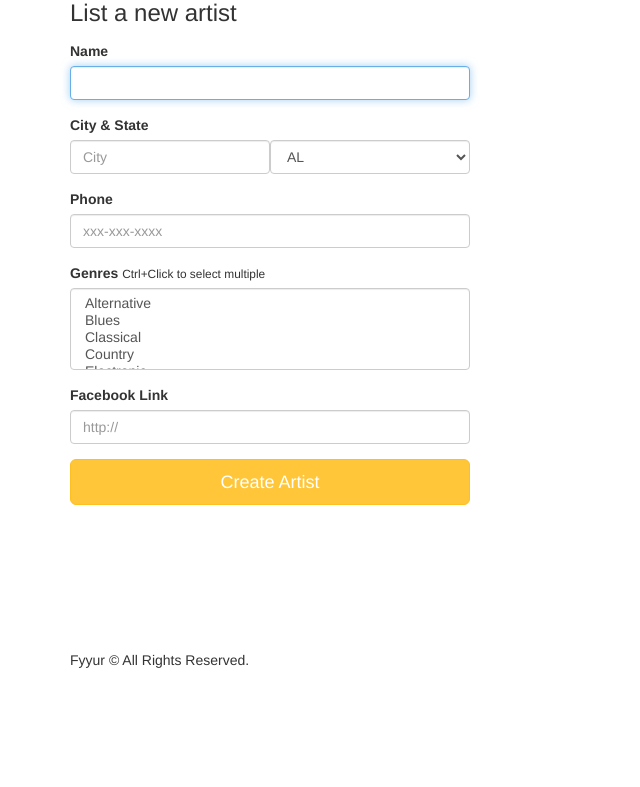
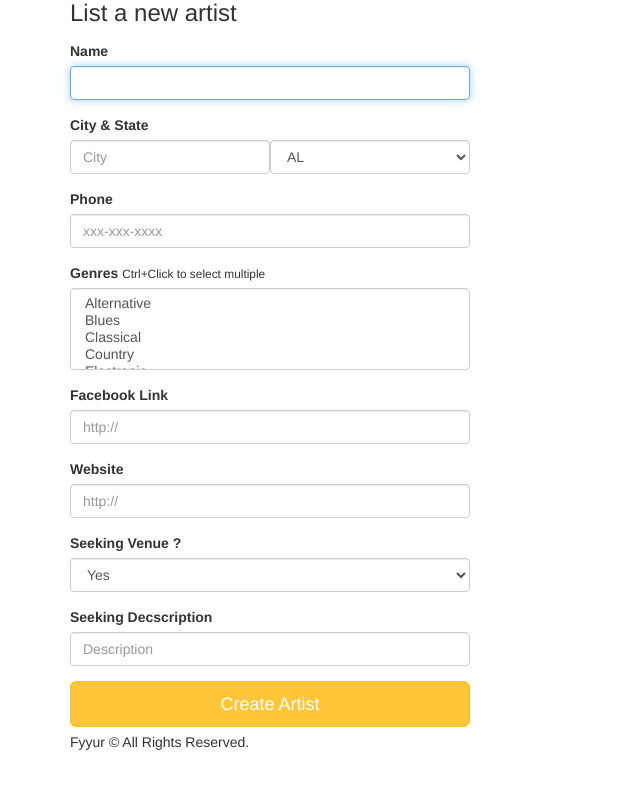
Before and after one commit to vibhu88/fsnd-fyyur, a Flask app: page /artists/create in a window 1280 px wide. Shown: the part 95-882 px from the top of the page, without its empty margins (0-640 px from the left). Before the commit the page ends 763 px from the top, so only its background shows below. Run offline with Flask 2, Linux system fonts and the light colour scheme; some libraries are stand-ins or nearby versions.

Commit message:
Updated post review comments 2 from udacity

```diff
--- a/app.py
+++ b/app.py
@@ -2,73 +2,34 @@
 # Imports
 #----------------------------------------------------------------------------#
 
+import sys
 import json
 import dateutil.parser
 import babel
-from flask import Flask, render_template, request, Response, flash, redirect, url_for
-from flask_moment import Moment
-from flask_sqlalchemy import SQLAlchemy
+from flask import (
+Flask,
+render_template,
+request,
+Response,
+flash,
+redirect,
+url_for)
 import logging
 from logging import Formatter, FileHandler
 from flask_wtf import Form
 from forms import *
+from models import *
 from flask_migrate import Migrate
+from flask_moment import Moment
+from flask_sqlalchemy import SQLAlchemy
 from datetime import datetime
+from flasgger import Swagger
 
 #----------------------------------------------------------------------------#
 # App Config.
 #----------------------------------------------------------------------------#
 
-app = Flask(__name__)
-moment = Moment(app)
-app.config.from_object('config')
-db = SQLAlchemy(app)
-migrate = Migrate(app, db)
-
-#----------------------------------------------------------------------------#
-# Models.
-#----------------------------------------------------------------------------#
-
-class Venue(db.Model):
-    __tablename__ = 'Venue'
-
-    id = db.Column(db.Integer, primary_key=True)
-    name = db.Column(db.String)
-    city = db.Column(db.String(120))
-    state = db.Column(db.String(120))
-    address = db.Column(db.String(120))
-    phone = db.Column(db.String(120))
-    genres= db.Column(db.String(120))
-    image_link = db.Column(db.String(500))
-    facebook_link = db.Column(db.String(120))
-    seeking_talent = db.Column(db.Boolean())
-    seeking_description = db.Column(db.String(500))
-    website = db.Column(db.String(120))
-    shows = db.relationship('Show', backref='venue', cascade="all, delete-orphan", lazy=True)
-
-class Artist(db.Model):
-    __tablename__ = 'Artist'
-
-    id = db.Column(db.Integer, primary_key=True)
-    name = db.Column(db.String)
-    city = db.Column(db.String(120))
-    state = db.Column(db.String(120))
-    phone = db.Column(db.String(120))
-    genres = db.Column(db.String(120))
-    image_link = db.Column(db.String(500))
-    facebook_link = db.Column(db.String(120))
-    seeking_venue = db.Column(db.Boolean())
-    seeking_description = db.Column(db.String(500))
-    website = db.Column(db.String(120))
-    shows = db.relationship('Show', backref='artist', cascade="all, delete-orphan", lazy=True)
-
-class Show(db.Model):
-    __tablename__ = 'Show'
-
-    id = db.Column(db.Integer, primary_key=True)
-    venue_id = db.Column(db.Integer, db.ForeignKey('Venue.id'), nullable = False)
-    artist_id = db.Column(db.Integer, db.ForeignKey('Artist.id'), nullable = False)
-    start_time = db.Column(db.DateTime, nullable = False )
+Swagger (app)
 
 #----------------------------------------------------------------------------#
 # Filters.
@@ -98,24 +59,18 @@ def index():
 
 @app.route('/venues')
 def venues():
-  all_areas=Venue.query.distinct('city', 'state').all()
-  data=[]
-  for sp_area in all_areas:
-    venue_info=[]
-    all_venue_in_sp_area=Venue.query.filter(Venue.city == sp_area.city, Venue.state == sp_area.state).all()
-    for sp_venue in all_venue_in_sp_area:
-      venue_dict={
-        'id': sp_venue.id,
-        'name': sp_venue.name,
-        'num_upcoming_shows': Show.query.filter(Show.venue_id == sp_venue.id, Show.start_time >= datetime.now()).count()
-      }
-      venue_info.append(venue_dict)
-    venues= {
-      'city': sp_area.city,
-      'state': sp_area.state,
-      'venues': venue_info
-    }
-    data.append(venues)
+  data = []
+  venues = Venue.query.all()
+  for place in Venue.query.distinct(Venue.city, Venue.state).all():
+      data.append({
+          'city': place.city,
+          'state': place.state,
+          'venues': [{
+              'id': venue.id,
+              'name': venue.name,
+          } for venue in venues if
+              venue.city == place.city and venue.state == place.state]
+      })
   return render_template('pages/venues.html', areas=data)
 
 @app.route('/venues/search', methods=['POST'])
@@ -141,29 +96,46 @@ def search_venues():
 
 @app.route('/venues/<int:venue_id>')
 def show_venue(venue_id):
+  """
+  This is Fyuur API GET method to fetch information of a particular Venue
+  Call this Method passing the venue id within the URI
+  ---
+  tags:
+    - Fyuur API
+  parameters:
+    - venue_id: venue_id
+      in: path
+      type: Integer
+      required: true
+      description: Id of the Venue
+  responses:
+    Good Response:
+      description: Venue Information with Past and Upcoming Shows
+    500:
+      description: Something went wrong!
+  """
   venue=Venue.query.filter(Venue.id == venue_id).first()
-  shows=Show.query.filter(Show.venue_id == venue_id).all()
   venue_past_shows = []
   venue_upcm_shows = []
 
-  for show in shows:
-      if show.start_time < datetime.now():
-          venue_past_shows.append({
-              "artist_id": show.artist_id,
-              "artist_name": Artist.query.filter(Artist.id == show.artist_id).first().name,
-              "artist_image_link": Artist.query.filter(Artist.id == show.artist_id).first().image_link,
-              "start_time": format_datetime(str(show.start_time))
-          })
-      elif show.start_time >= datetime.now():
-          venue_upcm_shows.append({
-              "artist_id": show.artist_id,
-              "artist_name": Artist.query.filter(Artist.id == show.artist_id).first().name,
-              "artist_image_link": Artist.query.filter(Artist.id == show.artist_id).first().image_link,
-              "start_time": format_datetime(str(show.start_time))
-          })
+  past_shows = Show.query.join(Artist).filter(Show.venue_id == venue_id).filter(Show.start_time < datetime.now()).all()
+  for show in past_shows:
+    venue_past_shows.append({
+        "artist_id": show.artist_id,
+        "artist_name": show.artist.name,
+        "artist_image_link": show.artist.image_link,
+        "start_time": format_datetime(str(show.start_time))
+    })
 
-  # Fields website, image_link, seeking description and seeking talent are only implemented in Model and Controllers
-  # And are not implemented in View as they are optional. Hence fetch default values from database.
+  upcm_shows = Show.query.join(Artist).filter(Show.venue_id == venue_id).filter(Show.start_time >= datetime.now()).all()
+  for show in upcm_shows:
+    venue_upcm_shows.append({
+        "artist_id": show.artist_id,
+        "artist_name": show.artist.name,
+        "artist_image_link": show.artist.image_link,
+        "start_time": format_datetime(str(show.start_time))
+    })
+
   data = {
         'id': venue.id,
         'name': venue.name,
@@ -174,6 +146,7 @@ def show_venue(venue_id):
         'phone': venue.phone,
         'facebook_link': venue.facebook_link,
         'image_link': venue.image_link,
+        'website': venue.website,
         'seeking_talent': venue.seeking_talent,
         'seeking_description': venue.seeking_description,
         'past_shows_count': len(venue_past_shows),
@@ -194,30 +167,44 @@ def create_venue_form():
 
 @app.route('/venues/create', methods=['POST'])
 def create_venue_submission():
-    name           = request.form['name']
-    city           = request.form['city']
-    state          = request.form['state']
-    address        = request.form['address']
-    phone          = request.form['phone']
-    genres         = request.form.getlist('genres')
-    facebook_link  = request.form['facebook_link']
-    try:
-      venue = Venue(name=name,
-                    city=city,
-                    state=state,
-                    address=address,
-                    phone=phone,
-                    genres=genres,
-                    facebook_link=facebook_link)
-      db.session.add(venue)
-      db.session.commit()
-      flash('Venue ' + request.form['name'] + ' was successfully listed!')
-    except:
-        db.session.rollback()
-        flash('An error occurred. Venue ' + request.form['name'] + ' could not be listed.')
-    finally:
-        db.session.close()
-    return render_template('pages/home.html')
+  name           = request.form['name']
+  city           = request.form['city']
+  state          = request.form['state']
+  address        = request.form['address']
+  phone          = request.form['phone']
+  genres         = request.form.getlist('genres')
+  facebook_link  = request.form['facebook_link']
+  website        = request.form['website']
+  seeking_talent = request.form['seeking_talent']
+  seeking_description = request.form['seeking_description']
+  st_flag        = True
+  try:
+
+    if seeking_talent == 'No':
+      st_flag=False
+      seeking_description = None
+
+    venue = Venue(name=name,
+                  city=city,
+                  state=state,
+                  address=address,
+                  phone=phone,
+                  genres=genres,
+                  facebook_link=facebook_link,
+                  website=website,
+                  seeking_talent=st_flag,
+                  seeking_description=seeking_description)
+    db.session.add(venue)
+    db.session.commit()
+    flash('Venue ' + request.form['name'] + ' was successfully listed!')
+  except Exception as e:
+      db.session.rollback()
+      print(f'Error ==> {e}')
+      print(sys.exc_info())
+      flash('An error occurred. Venue ' + request.form['name'] + ' could not be listed.')
+  finally:
+      db.session.close()
+  return render_template('pages/home.html')
 
 @app.route('/venues/<venue_id>', methods=['DELETE'])
 def delete_venue(venue_id):
@@ -230,8 +217,9 @@ def delete_venue(venue_id):
     db.session.commit()
     flash('Venue ' + venue.name + ' was deleted!')
   except:
+    db.session.rollback()
+    print(sys.exc_info())
     flash('An error occured. Venue ' + venue.name + ' could not be deleted')
-    db.session.rollback()
   finally:
     db.session.close()
     return render_template('pages/home.html')
@@ -274,26 +262,45 @@ def search_artists():
 
 @app.route('/artists/<int:artist_id>')
 def show_artist(artist_id):
+  """
+  This is Fyuur API GET method to fetch information of a particular Artist
+  Call this Method passing the artit id within the URI
+  ---
+  tags:
+    - Fyuur API
+  parameters:
+    - venue_id: artist_id
+      in: path
+      type: Integer
+      required: true
+      description: Id of the Artist
+  responses:
+    Good Response:
+      description: Artist Information with Past and Upcoming Shows
+    500:
+      description: Something went wrong!
+  """
   artist=Artist.query.filter(Artist.id == artist_id).first()
-  shows=Show.query.filter(Show.artist_id == artist_id).all()
   artist_past_shows = []
   artist_upcm_shows = []
 
-  for show in shows:
-      if show.start_time < datetime.now():
-          artist_past_shows.append({
-          "venue_id": show.venue_id,
-          "venue_name": Venue.query.filter(Venue.id == show.venue_id).first().name,
-          "venue_image_link": Venue.query.filter(Venue.id == show.venue_id).first().image_link,
-          "start_time": format_datetime(str(show.start_time))
-        })
-      elif show.start_time >= datetime.now():
-          artist_upcm_shows.append({
-          "venue_id": show.venue_id,
-          "venue_name": Venue.query.filter(Venue.id == show.venue_id).first().name,
-          "venue_image_link": Venue.query.filter(Venue.id == show.venue_id).first().image_link,
-          "start_time": format_datetime(str(show.start_time))
-        })
+  past_shows = Show.query.join(Venue).filter(Show.artist_id == artist_id).filter(Show.start_time < datetime.now()).all()
+  for show in past_shows:
+    artist_past_shows.append({
+    "venue_id": show.venue_id,
+    "venue_name": show.venue.name,
+    "venue_image_link": show.venue.image_link,
+    "start_time": format_datetime(str(show.start_time))
+  })
+
+  upcm_shows = Show.query.join(Venue).filter(Show.artist_id == artist_id).filter(Show.start_time >= datetime.now()).all()
+  for show in upcm_shows:
+    artist_past_shows.append({
+    "venue_id": show.venue_id,
+    "venue_name": show.venue.name,
+    "venue_image_link": show.venue.image_link,
+    "start_time": format_datetime(str(show.start_time))
+  })
 
   # Fields website, image_link, seeking description and seeking venue are only implemented in Model and Controllers
   # And are not implemented in View as they are optional. Hence fetch default values from database.
@@ -307,6 +314,7 @@ def show_artist(artist_id):
         "website": artist.website,
         'facebook_link': artist.facebook_link,
         'image_link': artist.image_link,
+        'website': artist.website,
         'seeking_venue': artist.seeking_venue,
         'seeking_description': artist.seeking_description,
         'past_shows_count': len(artist_past_shows),
@@ -351,10 +359,14 @@ def edit_artist_submission(artist_id):
       artist.phone          = request.form['phone']
       artist.genres         = request.form.getlist('genres')
       artist.facebook_link  = request.form['facebook_link']
+      artist.website        = request.form['website']
+      artist.seeking_venue  = request.form['seeking_venue']
+      artist.seeking_description  = request.form['seeking_description']
       db.session.commit()
       flash('Artist ' + request.form['name'] + ' was successfully updated!')
     except:
       db.session.rollback()
+      print(sys.exc_info())
       flash('An error occurred. Artist ' + request.form['name'] + ' could not be updated.')
     finally:
       db.session.close()
@@ -392,10 +404,14 @@ def edit_venue_submission(venue_id):
       venue.phone          = request.form['phone']
       venue.genres         = request.form.getlist('genres')
       venue.facebook_link  = request.form['facebook_link']
+      venue.website        = request.form['website']
+      venue.seeking_venue  = request.form['seeking_talent']
+      venue.seeking_description  = request.form['seeking_description']
       db.session.commit()
       flash('Venue ' + request.form['name'] + ' was successfully updated!')
     except:
       db.session.rollback()
+      print(sys.exc_info())
       flash('An error occurred. Venue ' + request.form['name'] + ' could not be updated.')
     finally:
       db.session.close()
@@ -418,18 +434,31 @@ def create_artist_submission():
     phone          = request.form['phone']
     genres         = request.form.getlist('genres')
     facebook_link  = request.form['facebook_link']
+    website        = request.form['website']
+    seeking_venue  = request.form['seeking_venue']
+    seeking_description = request.form['seeking_description']
+    sv_flag        = True
+
     try:
+      if seeking_venue == 'No':
+        sv_flag=False
+        seeking_description = None
+
       artist = Artist(name=name,
                     city=city,
                     state=state,
                     phone=phone,
                     genres=genres,
-                    facebook_link=facebook_link)
+                    facebook_link=facebook_link,
+                    website=website,
+                    seeking_venue=sv_flag,
+                    seeking_description=seeking_description)
       db.session.add(artist)
       db.session.commit()
       flash('Artist ' + request.form['name'] + ' was successfully listed!')
     except:
         db.session.rollback()
+        print(sys.exc_info())
         flash('An error occurred. Artist ' + request.form['name'] + ' could not be listed.')
     finally:
         db.session.close()
@@ -441,15 +470,15 @@ def create_artist_submission():
 
 @app.route('/shows')
 def shows():
-  shows=Show.query.all()
+  shows=Show.query.join(Artist).join(Venue).all()
   data=[]
   for show in shows:
       sp_show={
         "venue_id": show.venue_id,
-        "venue_name": Venue.query.filter(Venue.id == show.venue_id).first().name,
+        "venue_name": show.venue.name,
         "artist_id": show.artist_id,
-        "artist_name": Artist.query.filter(Artist.id == show.artist_id).first().name,
-        "artist_image_link": Artist.query.filter(Artist.id == show.artist_id).first().image_link,
+        "artist_name": show.artist.name,
+        "artist_image_link": show.artist.image_link,
         "start_time": format_datetime(str(show.start_time))
       }
       data.append(sp_show)
@@ -475,10 +504,19 @@ def create_show_submission():
     flash('Show was successfully listed!')
   except:
     db.session.rollback()
+    print(sys.exc_info())
     flash('An error occurred. Show could not be listed.')
   finally:
     db.session.close()
     return render_template('pages/home.html')
+
+@app.errorhandler(400)
+def bad_request(error):
+    return render_template('errors/400.html'), 400
+
+@app.errorhandler(401)
+def unauthorized(error):
+    return render_template('errors/401.html'), 401
 
 @app.errorhandler(404)
 def not_found_error(error):
--- a/forms.py
+++ b/forms.py
@@ -83,7 +83,7 @@ class VenueForm(Form):
         'address', validators=[DataRequired()]
     )
     phone = StringField(
-        'phone'
+        'phone', validators=[DataRequired()]
     )
     image_link = StringField(
         'image_link'
@@ -115,6 +115,18 @@ class VenueForm(Form):
     )
     facebook_link = StringField(
         'facebook_link', validators=[URL()]
+    )
+    website = StringField(
+        'website', validators=[URL()]
+    )
+    seeking_talent = SelectField(
+        'seeking_talent', validators=[DataRequired()],
+        choices=[
+            ('Yes', 'Yes'),
+            ('No', 'No')]
+    )
+    seeking_description = StringField(
+        'seeking_description'
     )
 
 class ArtistForm(Form):
@@ -182,7 +194,7 @@ class ArtistForm(Form):
     )
     phone = StringField(
         # TODO implement validation logic for state
-        'phone'
+        'phone', validators=[DataRequired()]
     )
     image_link = StringField(
         'image_link'
@@ -216,5 +228,17 @@ class ArtistForm(Form):
         # TODO implement enum restriction
         'facebook_link', validators=[URL()]
     )
+    website = StringField(
+        'website', validators=[URL()]
+    )
+    seeking_venue = SelectField(
+        'seeking_venue', validators=[DataRequired()],
+        choices=[
+            ('Yes', 'Yes'),
+            ('No', 'No')]
+    )
+    seeking_description = StringField(
+        'seeking_description'
+    )
 
 # TODO IMPLEMENT NEW ARTIST FORM AND NEW SHOW FORM
--- /dev/null
+++ b/templates/errors/400.html
@@ -0,0 +1,6 @@
+{% extends 'layouts/main.html' %}
+{% block content %}
+  <h1>Sorry ...</h1>
+  <p>Bad Request!</p>
+  <p><a href="{{url_for('index')}}">Back</a></p>
+{% endblock %}
--- /dev/null
+++ b/templates/errors/401.html
@@ -0,0 +1,6 @@
+{% extends 'layouts/main.html' %}
+{% block content %}
+  <h1>Sorry ...</h1>
+  <p>You are not Authorized!</p>
+  <p><a href="{{url_for('index')}}">Back</a></p>
+{% endblock %}
--- a/templates/forms/new_artist.html
+++ b/templates/forms/new_artist.html
@@ -32,6 +32,18 @@
           <label for="genres">Facebook Link</label>
           {{ form.facebook_link(class_ = 'form-control', placeholder='http://',  autofocus = true) }}
         </div>
+      <div class="form-group">
+        <label for="website">Website</label>
+        {{ form.website(class_ = 'form-control', placeholder='http://',  autofocus = true) }}
+      </div>
+      <div class="form-group">
+        <label for="seeking_venue">Seeking Venue ?</label>
+        {{ form.seeking_venue(class_ = 'form-control',  autofocus = true) }}
+      </div>
+      <div class="form-group">
+        <label for="seeking_description">Seeking Decscription</label>
+        {{ form.seeking_description(class_ = 'form-control', placeholder='Description',  autofocus = true) }}
+      </div>
       <input type="submit" value="Create Artist" class="btn btn-primary btn-lg btn-block">
     </form>
   </div>
```
Also changed, not shown: config.py (+14 -7 lines), models.py (added, +63 -0 lines), requirements.txt (+37 -11 lines), templates/forms/edit_artist.html (+12 -0 lines), templates/forms/edit_venue.html (+12 -0 lines), templates/forms/new_venue.html (+13 -1 lines), 1 other file.
